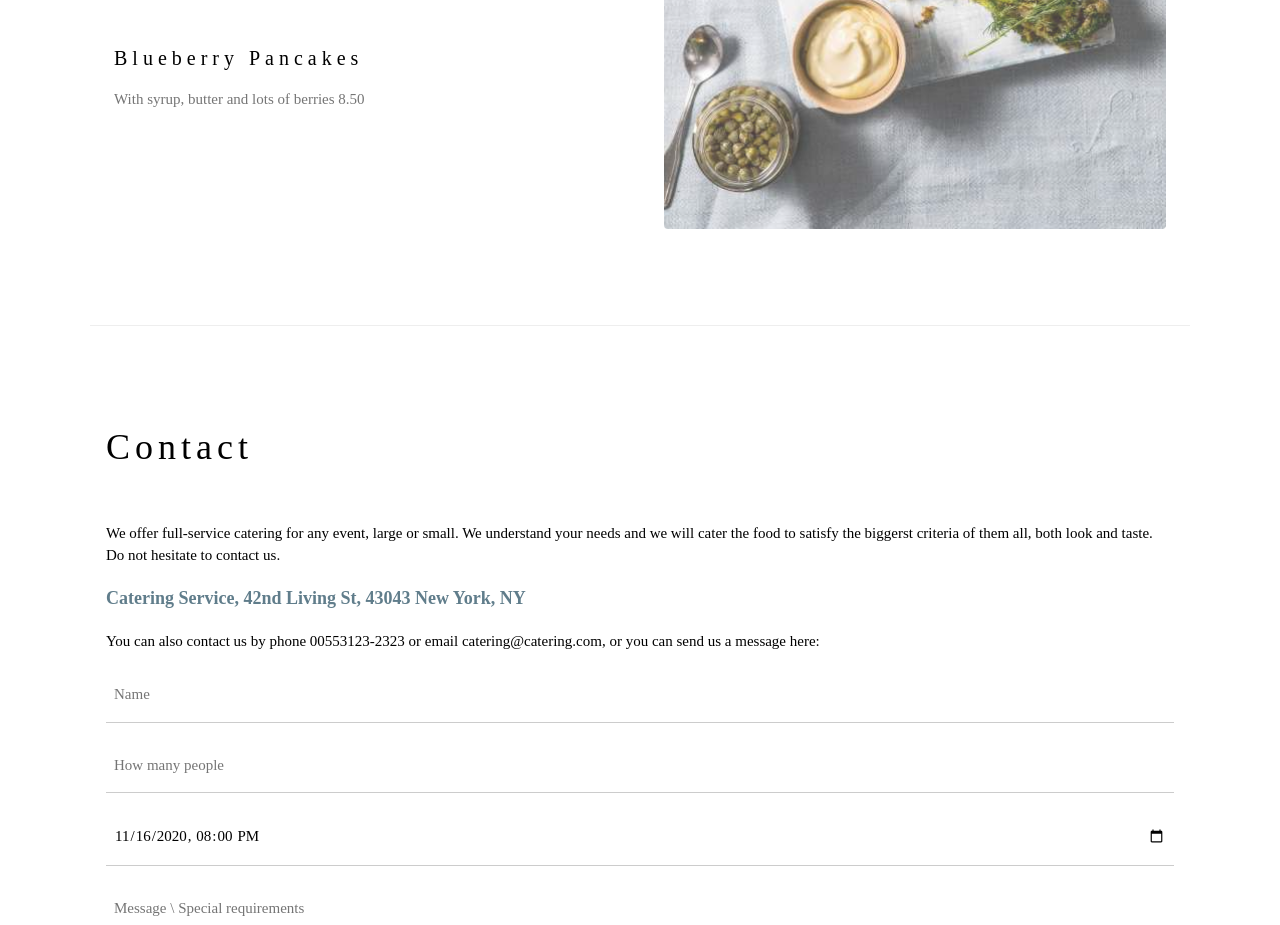
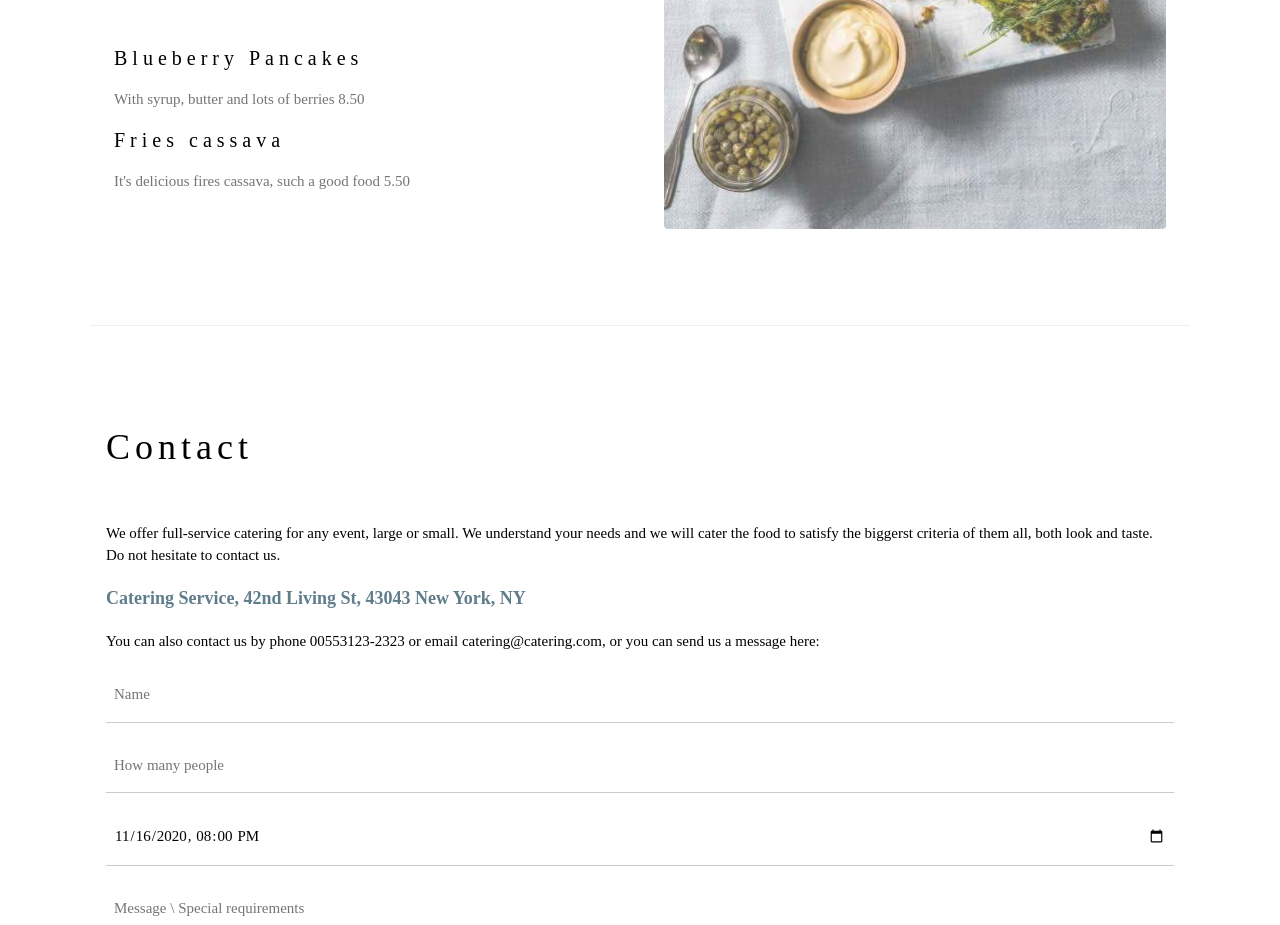
Before and after one commit to aln2006/mywebsite, a plain HTML site: page index.html in a window 1280 px wide. Shown: the part 2060-2985 px from the top of the page. Drawn offline with nearby package versions, Linux system fonts and the light colour scheme.

Commit message:
Adicionado o item fries cassava ao menu

```diff
--- a/index.html
+++ b/index.html
@@ -74,6 +74,9 @@ h1, h2, h3, h4, h5, h6 {
 
       <h4>Blueberry Pancakes</h4>
       <p class="w3-text-grey">With syrup, butter and lots of berries 8.50</p>
+
+      <h4>Fries cassava</h4>
+      <p class="w3-text-grey">It's delicious fires cassava, such a good food 5.50</p>
     </div>
 
     <div class="w3-col l6 w3-padding-large">
```
